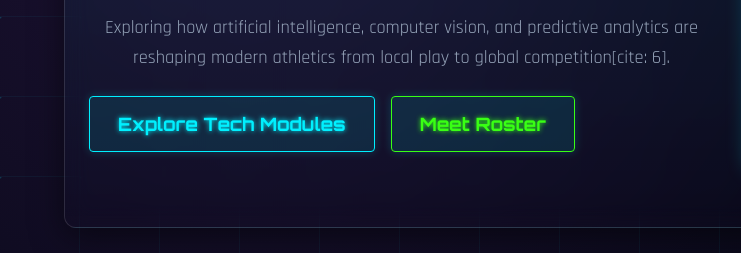
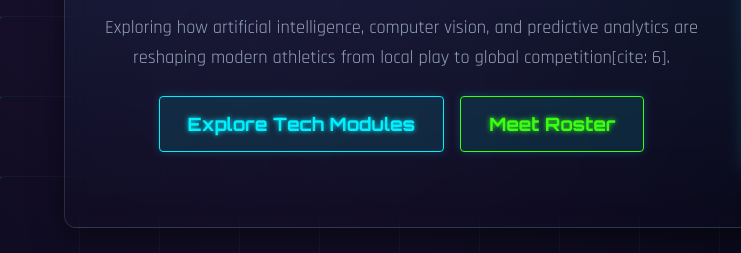
Before and after one commit to kyamoore/sprintassignment, a plain HTML site: page index.html in a window 1280 px wide. Shown: the part 383-636 px from the top of the page, 0-741 px from the left. Drawn offline with Linux system fonts and the light colour scheme.

```diff
--- a/index.html
+++ b/index.html
@@ -151,10 +151,10 @@
         <div class="hero-content">
           <h1>Next-Gen Athletic Intelligence</h1>
           <p style="color: var(--text-muted); margin-bottom: 1.5rem;">Exploring how artificial intelligence, computer vision, and predictive analytics are reshaping modern athletics from local play to global competition[cite: 6].</p>
-          <div style="display: flex; gap: 1rem; flex-wrap: wrap;">
-            <a href="info.html" class="btn-hud">Explore Tech Modules</a>
-            <a href="about.html" class="btn-hud btn-green">Meet Roster</a>
-          </div>
+          <div style="display: flex; gap: 1rem; flex-wrap: wrap; justify-content: center; align-items: center;">
+  <a href="info.html" class="btn-hud">Explore Tech Modules</a>
+  <a href="about.html" class="btn-hud btn-green">Meet Roster</a>
+</div>
         </div>
         <div class="hero-image-wrapper">
           <img src="aisport.png" alt="AI Neural Network in Sports" class="hero-hud-img">
```
